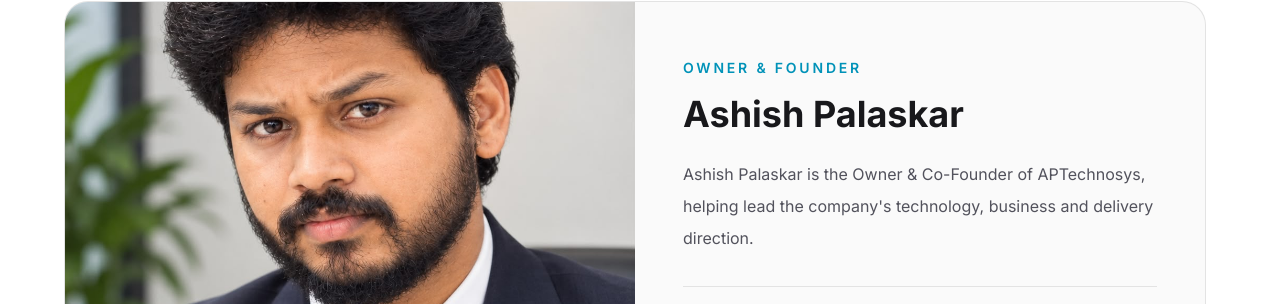
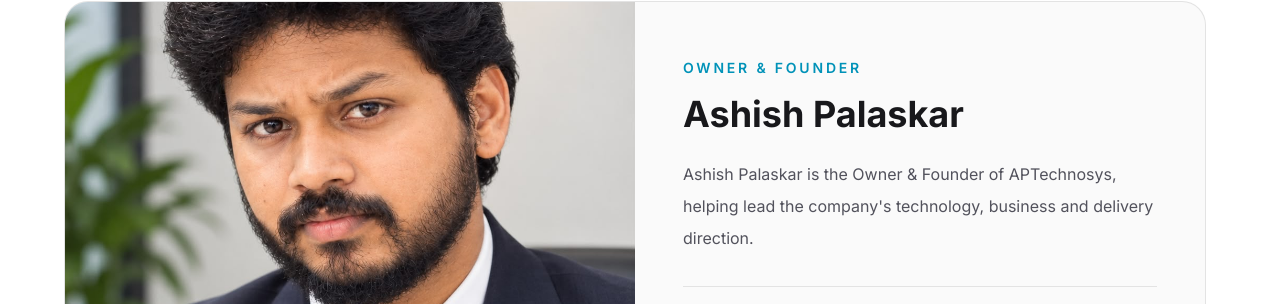
Before and after one commit to aptechnosys/WebsiteAptechnosys, a Next.js app: page /about in a window 1280 px wide. Shown: the part 2943-3247 px from the top of the page. Built offline with nearby package versions, Linux system fonts and the light colour scheme.

Commit message:
Changes done

```diff
--- a/data/about.js
+++ b/data/about.js
@@ -23,7 +23,7 @@ export const aboutData = {
     role: "Owner & Founder",
 
     description:
-      "Ashish Palaskar is the Owner & Co-Founder of APTechnosys, helping lead the company's technology, business and delivery direction.",
+      "Ashish Palaskar is the Owner & Founder of APTechnosys, helping lead the company's technology, business and delivery direction.",
 
     image: "/images/founder.jpeg",
   },
```
